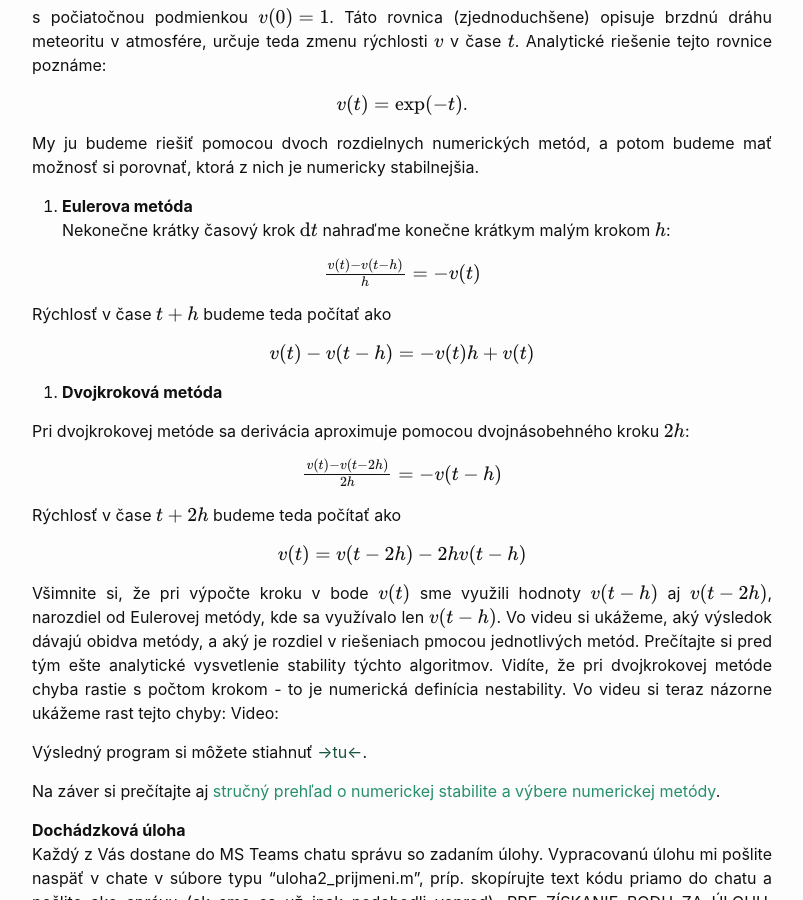
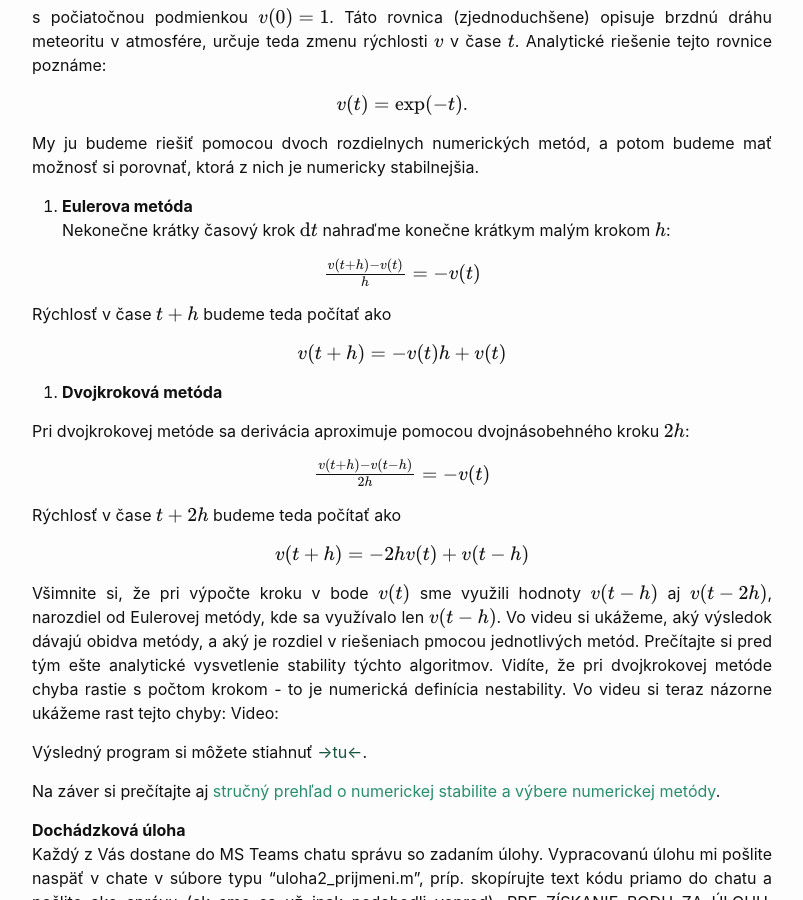
Before and after one commit to maslarova/maslarova.github.io, a Jekyll site: the page built from _posts/2021-02-25-cvicenie2.md, in a window 1280 px wide and 900 px high, scrolled down 336 px. Shown: the whole window, without its empty margins (238-1041 px from the left). Built offline with Jekyll 4.4.1, drawn with Linux system fonts in a browser that asks for light colours.

```diff
--- a/_posts/2021-02-25-cvicenie2.md
+++ b/_posts/2021-02-25-cvicenie2.md
@@ -88,26 +88,25 @@ My ju budeme riešiť pomocou dvoch rozdielnych numerických metód, a potom bud
 1. <b>Eulerova metóda</b> <br>
 Nekonečne krátky časový krok $\mathrm{d}t$ nahraďme konečne krátkym malým krokom $h$:<br>
 
-
 {: .centering}
-$\frac{v(t)-v(t-h)}{h} = -v(t)$
+$\frac{v(t+h)-v(t)}{h} = -v(t)$
 
 Rýchlosť v čase $t+h$ budeme teda počítať ako
 
 {: .centering}
-$v(t)-v(t-h) = -v(t)h+v(t)$
+$v(t+h) = -v(t)h+v(t)$
 
-1. <b>Dvojkroková metóda</b> <br>
+2. <b>Dvojkroková metóda</b> <br>
 
 Pri dvojkrokovej metóde sa derivácia aproximuje pomocou dvojnásobehného kroku $2h$:<br>
 
 {: .centering}
-$\frac{v(t)-v(t-2h)}{2h} = -v(t-h)$
+$\frac{v(t+h)-v(t-h)}{2h} = -v(t)$
 
 Rýchlosť v čase $t+2h$ budeme teda počítať ako
 
 {: .centering}
-$v(t)= v(t-2h)-2h v(t-h)$
+$v(t+h)= -2h v(t)+v(t-h)$
 
 Všimnite si, že pri výpočte kroku v bode $v(t)$ sme využili hodnoty $v(t-h)$ aj $v(t-2h)$, narozdiel od Eulerovej metódy, kde sa využívalo len $v(t-h)$.
 Vo videu si ukážeme, aký výsledok dávajú obidva metódy, a aký je rozdiel v riešeniach pmocou jednotlivých metód. Prečítajte si pred tým ešte analytické vysvetlenie stability týchto algoritmov. Vidíte, že pri dvojkrokovej metóde chyba rastie s počtom krokom - to je numerická definícia nestability.
```
